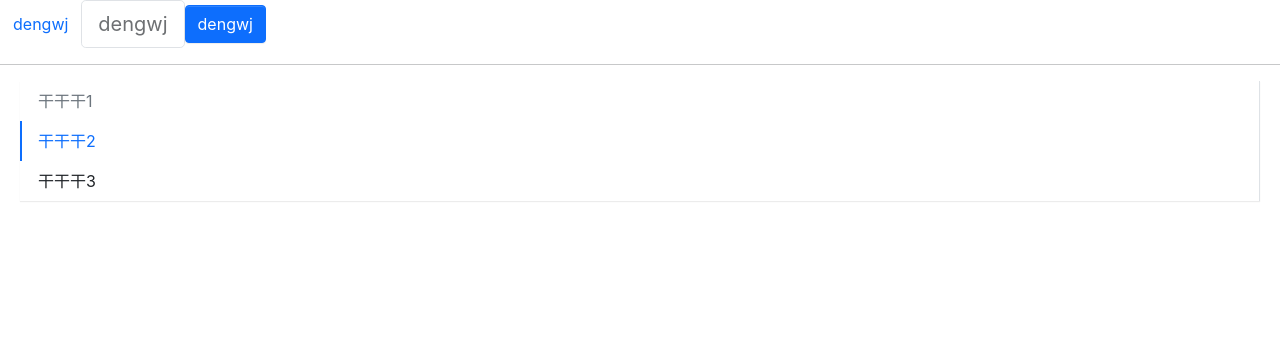
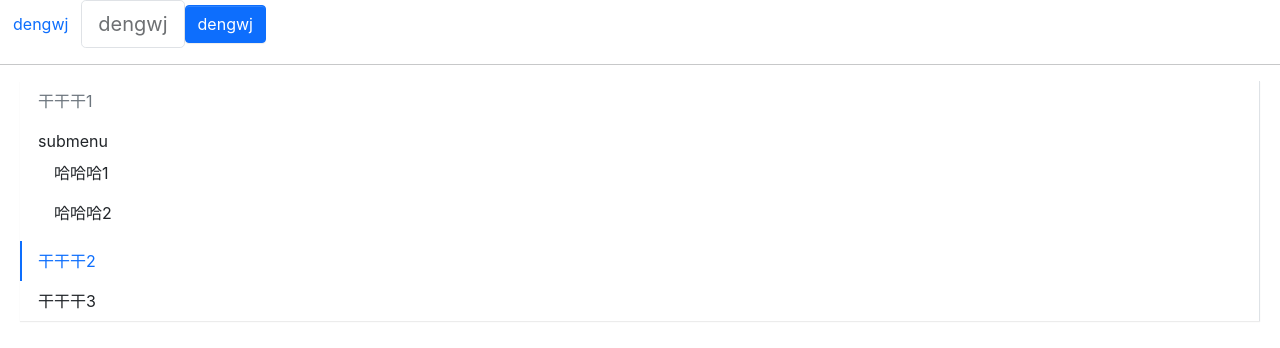
Before and after one commit to dengwenj/react-ui-component-lib, a React (Create React App) app: page / in a window 1280 px wide. Shown: the top 348 px of the page. Built offline with nearby package versions, Linux system fonts and the light colour scheme.

Commit message:
Submenu基本架构

```diff
--- a/src/App.tsx
+++ b/src/App.tsx
@@ -3,6 +3,7 @@ import React from 'react'
 import Button from './components/Button'
 import Menu from './components/Menu'
 import MenuItem from './components/Menu/components/MenuItem'
+import SubMenu from './components/Menu/components/SubMenu'
 
 export default function App() {
   return (
@@ -15,10 +16,17 @@ export default function App() {
 
       {/* 导航菜单组件 */}
       <Menu mode='vertical' defaultIndex={2} onSelect={(idx) => console.log(idx)}>
-        <div>1</div>
         <MenuItem disabled>
           干干干1
         </MenuItem>
+        <SubMenu title='submenu'>
+          <MenuItem>
+            哈哈哈1
+          </MenuItem>
+          <MenuItem>
+            哈哈哈2
+          </MenuItem>
+        </SubMenu>
         <MenuItem>
           干干干2
         </MenuItem>
--- /dev/null
+++ b/src/components/Menu/components/SubMenu/index.tsx
@@ -0,0 +1,44 @@
+import React, { Children, FC, useContext } from "react"
+import classNames from "classnames"
+
+import type { ISubMenuProps } from './types'
+import { Context } from "../.."
+import { MenuItemProps } from "../MenuItem/types"
+
+const SubMenu: FC<ISubMenuProps> = ({ title, className, index, children }) => {
+  const context = useContext(Context)
+
+  const classes = classNames('menu-item submenu-item', className, {
+    'is-active': context.index === index
+  })
+
+  const renderChildren = () => {
+    const childrenComponent = Children.map(children, (child, index) => {
+      const childrenElement = child as React.FunctionComponentElement<MenuItemProps>
+      if (childrenElement.type.displayName === 'MenuItem') {
+        return React.cloneElement(childrenElement, { index })
+      }
+      console.error('SubMenu 的子元素必须是 MenuItem 组件')
+    })
+
+    return (
+      <ul className="submenu">
+        {childrenComponent}
+      </ul>
+    )
+  }
+
+  const handleClick = () => {
+    context.onSelect?.(index!)
+  }
+
+  return (
+    <li className={classes} onClick={handleClick}>
+      <div className="submenu-title">{title}</div>
+      {renderChildren()}
+    </li>
+  )
+}
+SubMenu.displayName = 'SubMenu'
+
+export default SubMenu
--- /dev/null
+++ b/src/components/Menu/components/SubMenu/types.ts
@@ -0,0 +1,8 @@
+import React from "react";
+
+export interface ISubMenuProps {
+  index?: number
+  title: string
+  className?: string
+  children: React.ReactNode
+}
--- a/src/components/Menu/index.tsx
+++ b/src/components/Menu/index.tsx
@@ -35,7 +35,7 @@ const Menu: FC<MenuProps> = (props) => {
         // console.log(child)
         const childElement = child as React.FunctionComponentElement<MenuItemProps>
         const { displayName } = childElement.type
-        if (displayName === 'MenuItem') {
+        if (displayName === 'MenuItem' || 'SubMenu') {
           // 自动添加了 index 属性 不用在 MenuItem 组件哪里写 index 了
           return React.cloneElement(childElement, { index })
         }
```
